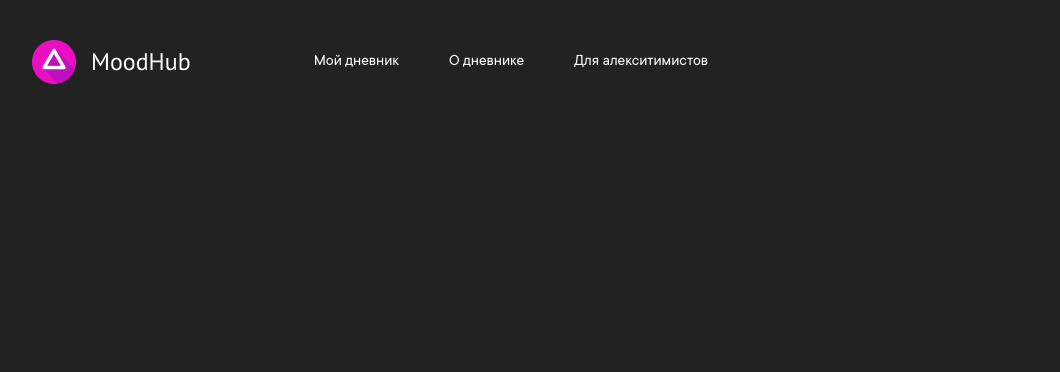
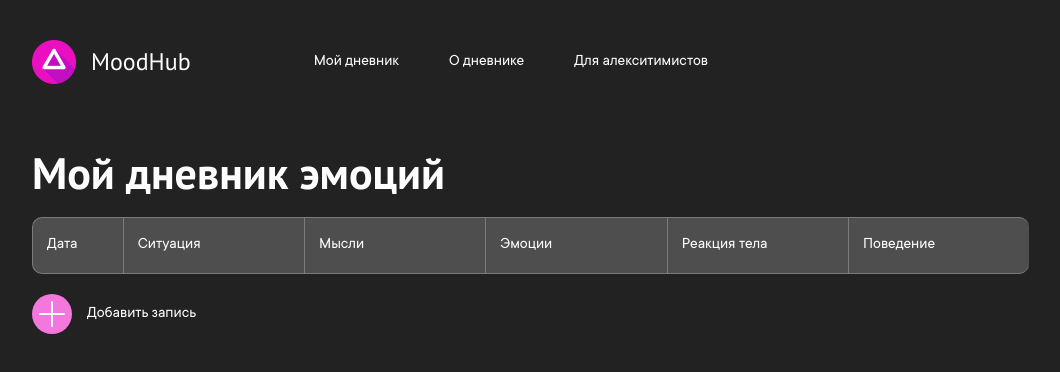
Before and after one commit to AnnaZiankevich/moodhub, a React (Create React App) app: page / in a window 1280 px wide. Shown: the top 372 px of the page, without its empty margins (74-1134 px from the left). Built offline with nearby package versions, Linux system fonts and the light colour scheme.

Commit message:
Change main page routes #2

```diff
--- a/src/components/header/Header.jsx
+++ b/src/components/header/Header.jsx
@@ -10,7 +10,7 @@ function Header() {
       {/* {console.log('Rendered Header component')} */}
       <div className="header__content">
         <div className="header__identity">
-          <Link to="/home">
+          <Link to="/">
             <div className="header__logo">
               <img src={logo} alt="logo" />
             </div>
@@ -21,7 +21,7 @@ function Header() {
         </div>
         <div className="header__nav-bar">
             <ul className="header__nav-list">
-                <Link to="/home"><li className="header__nav-item">Мой дневник</li></Link>
+                <Link to="/"><li className="header__nav-item">Мой дневник</li></Link>
                 <Link to="/about-diary"><li className="header__nav-item">О дневнике</li></Link>
                 <Link to="/for-alexithymitists"><li className="header__nav-item">Для алекситимистов</li></Link>
             </ul>
--- a/src/components/main-component/MainComponent.jsx
+++ b/src/components/main-component/MainComponent.jsx
@@ -8,7 +8,7 @@ function MainComponent() {
     return (
         <div className="page-content">
             <Routes>
-                <Route exact path="/home" element={<MyDiary />} />
+                <Route exact path="/" element={<MyDiary />} />
                 <Route exact path="/about-diary" element={<AboutDiary />}/>
                 <Route exact path="/for-alexithymitists" element={<ForAlexithymitists />}/>
             </Routes>
--- a/src/index.js
+++ b/src/index.js
@@ -6,8 +6,8 @@ import App from './App';
 const root = ReactDOM.createRoot(document.getElementById('root'));
 root.render(
   <React.StrictMode>
-    <BrowserRouter>
+    <HashRouter basename="/">
 			<App />
-		</BrowserRouter>
+		</HashRouter>
   </React.StrictMode>
 );
```
